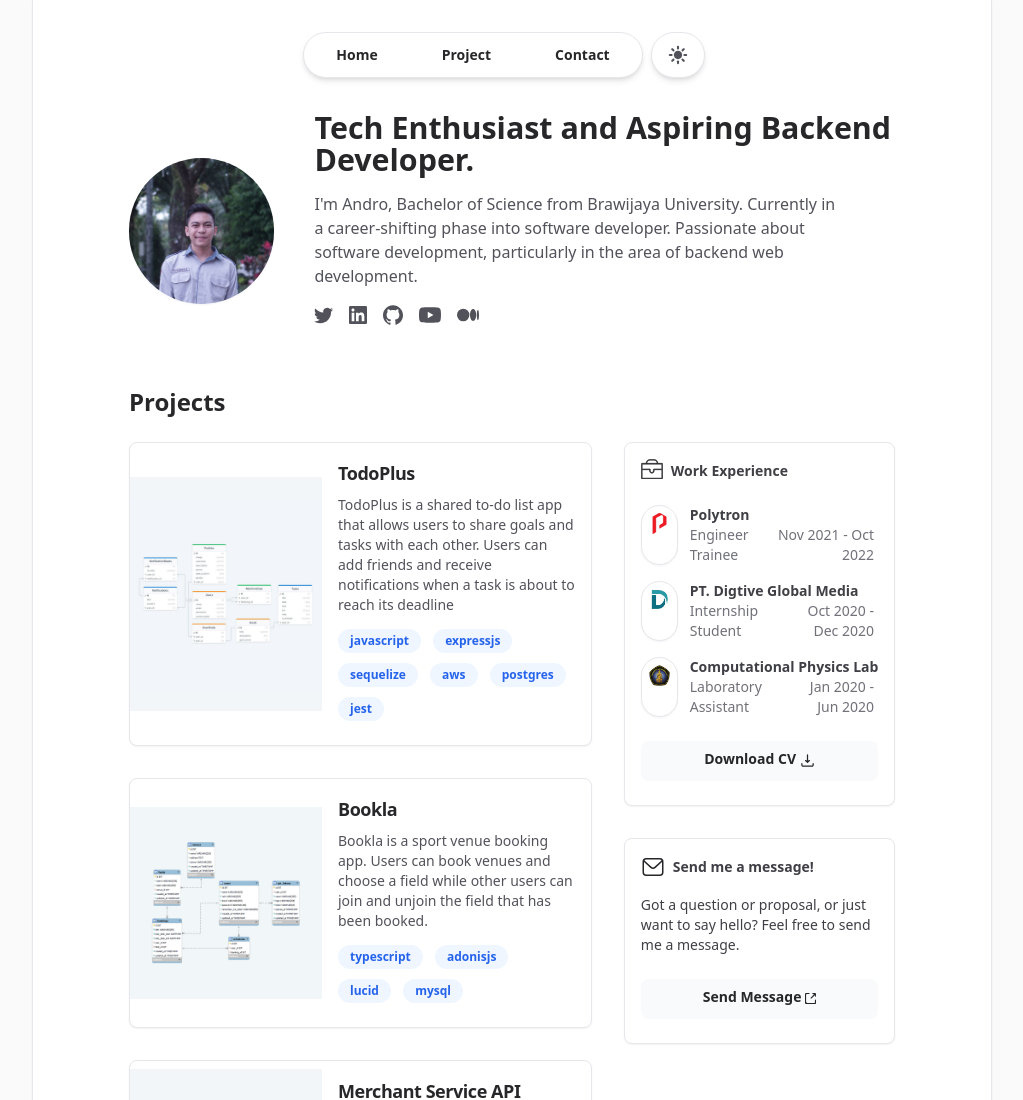
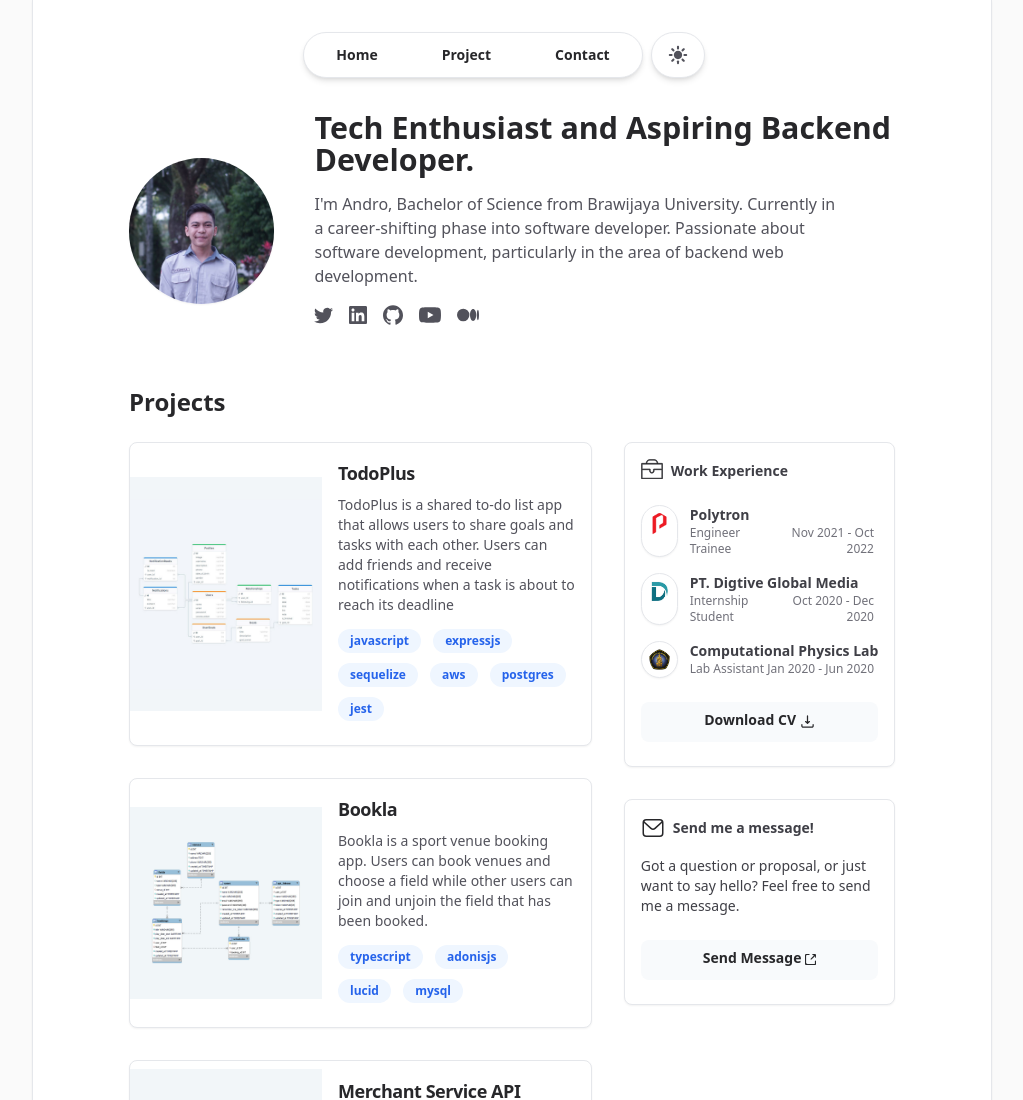
Before and after one commit to androsyz/androsyz.github.io, a website: page index.html in a window 1280 px wide. Shown: the top 1100 px of the page, without its empty margins (128-1151 px from the left). Drawn offline with Linux system fonts and the light colour scheme.

Commit message:
change font size

```diff
--- a/index.html
+++ b/index.html
@@ -186,10 +186,10 @@
                 <img src="dist/img/polytron.jpg" alt="polytron" class="scale-90">
               </div>
               <div class="w-full">
-                <h4 class="font-bold text-sm text-zinc-700 dark:text-zinc-200">Polytron</h4>
+                <h4 class="font-bold text-sm lg:text-xs xl:text-sm text-zinc-700 dark:text-zinc-200">Polytron</h4>
                 <div class="flex justify-between">
-                  <p class="font-normal text-sm text-zinc-500 dark:text-zinc-300">Engineer Trainee</p>
-                  <p class="font-normal text-sm text-zinc-500  text-right mr-5 dark:text-zinc-300">Nov 2021 - Oct 2022</p>
+                  <p class="font-normal text-sm xl:text-xs 2xl:text-sm text-zinc-500 dark:text-zinc-300">Engineer Trainee</p>
+                  <p class="font-normal text-sm xl:text-xs 2xl:text-sm text-zinc-500  text-right mr-5 dark:text-zinc-300">Nov 2021 - Oct 2022</p>
                 </div>
               </div>
             </div>
@@ -199,10 +199,10 @@
                 <img src="dist/img/digtive.jpg" alt="digtive" class="scale-75">
               </div>
               <div class="w-full">
-                <h4 class="font-bold text-sm text-zinc-700 dark:text-zinc-200">PT. Digtive Global Media</h4>
+                <h4 class="font-bold text-sm text-zinc-700  dark:text-zinc-200">PT. Digtive Global Media</h4>
                 <div class="flex justify-between">
-                  <p class="font-normal text-sm text-zinc-500 dark:text-zinc-300">Internship Student</p>
-                  <p class="font-normal text-sm text-zinc-500  text-right mr-5 dark:text-zinc-300">Oct 2020 - Dec 2020</p>
+                  <p class="font-normal text-sm xl:text-xs 2xl:text-sm text-zinc-500  dark:text-zinc-300">Internship Student</p>
+                  <p class="font-normal text-sm xl:text-xs 2xl:text-sm text-zinc-500  text-right mr-5 dark:text-zinc-300">Oct 2020 - Dec 2020</p>
                 </div>
               </div>
             </div>
@@ -214,8 +214,8 @@
               <div class="w-full">
                 <h4 class="font-bold text-sm text-zinc-700 dark:text-zinc-200">Computational Physics Lab</h4>
                 <div class="flex justify-between">
-                  <p class="font-normal text-sm text-zinc-500 dark:text-zinc-300">Laboratory Assistant</p>
-                  <p class="font-normal text-sm text-zinc-500 text-right mr-5 dark:text-zinc-300">Jan 2020 - Jun 2020</p>
+                  <p class="font-normal text-sm xl:text-xs 2xl:text-sm text-zinc-500 dark:text-zinc-300">Lab Assistant</p>
+                  <p class="font-normal text-sm xl:text-xs 2xl:text-sm text-zinc-500 text-right mr-5 dark:text-zinc-300">Jan 2020 - Jun 2020</p>
                 </div>
               </div>
             </div>
```
Also changed, not shown: dist/style.css.
